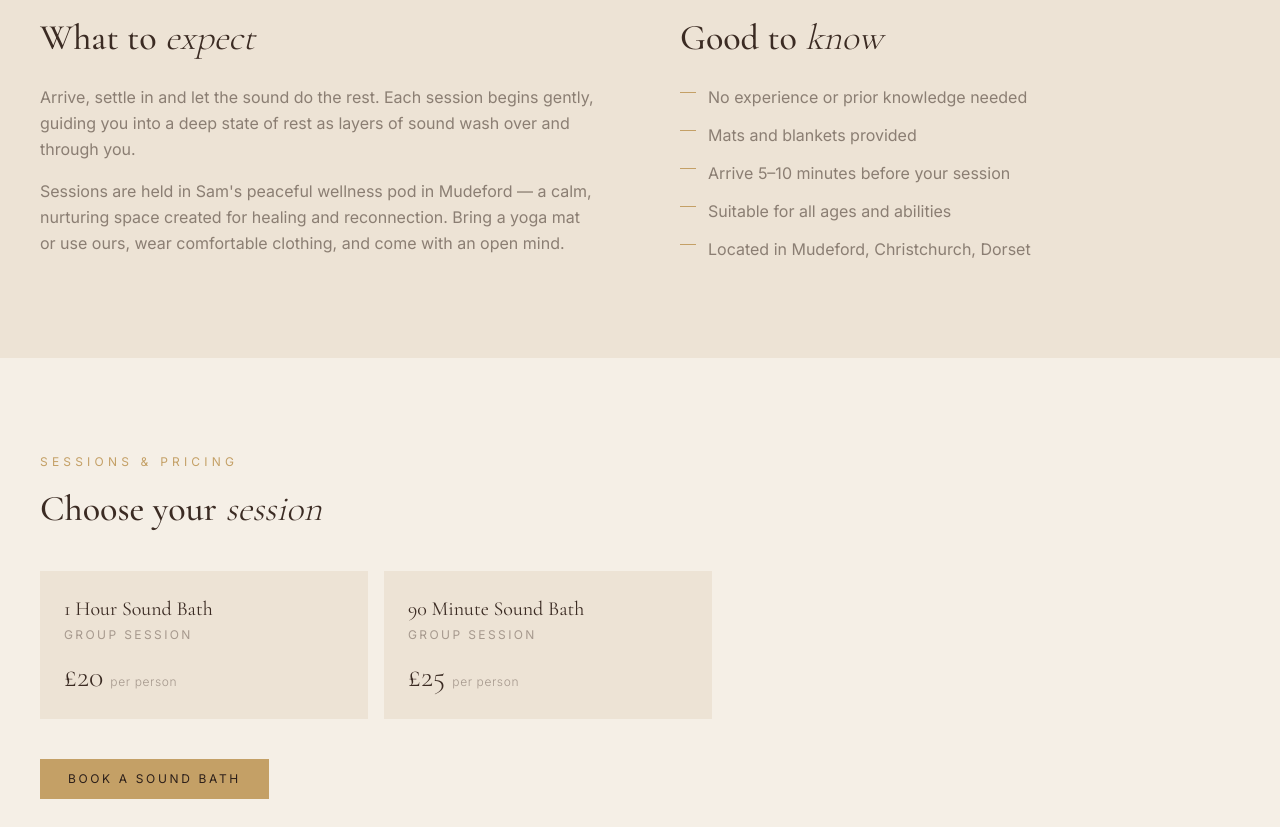
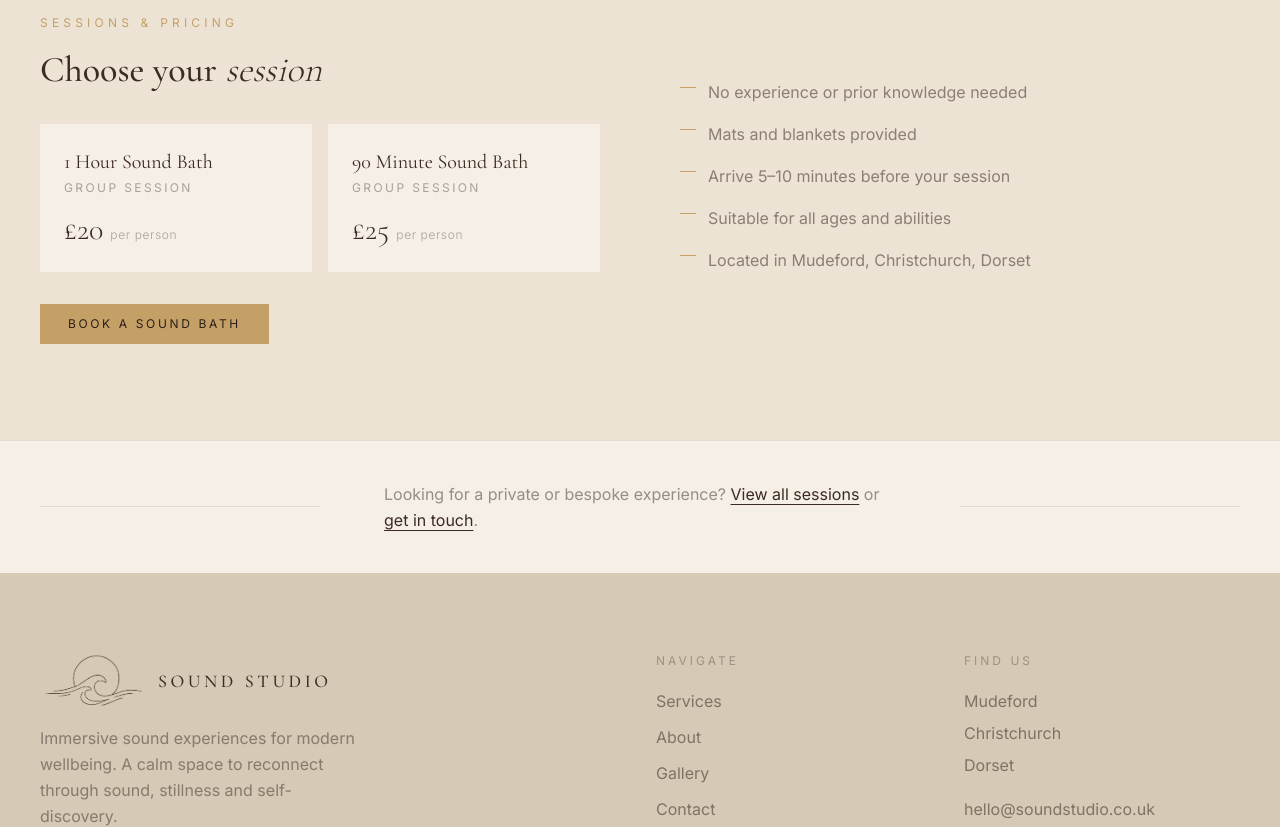
Before and after one commit to SteadyLabsPro/sound-studio, a Next.js app: page /group-sound-baths in a window 1280 px wide. Shown: the part 740-1567 px from the top of the page. Built offline with nearby package versions, Linux system fonts and the light colour scheme.

Commit message:
Group Sound Baths: remove expect/know section, merge bullets into pricing layout
Co-Authored-By: Claude Sonnet 4.6 <noreply@anthropic.com>

```diff
--- a/app/group-sound-baths/page.tsx
+++ b/app/group-sound-baths/page.tsx
@@ -66,27 +66,48 @@ export default function GroupSoundBathsPage() {
           </div>
         </section>
 
-        {/* About the session */}
-        <section className="bg-linen py-14 md:py-24">
-          <div className="max-w-7xl mx-auto px-6 md:px-10 grid grid-cols-1 lg:grid-cols-2 gap-10 lg:gap-20">
+        {/* Pricing + bullet points — bg-linen contrasts with cream above */}
+        <section id="pricing" className="bg-linen py-14 md:py-24">
+          <div className="max-w-7xl mx-auto px-6 md:px-10">
+            <div className="grid grid-cols-1 lg:grid-cols-2 gap-10 lg:gap-20">
 
+              {/* Left: heading + price cards + CTA */}
               <div>
-              <h2 className="font-display text-3xl md:text-4xl text-dark font-medium leading-tight mb-6">
-                What to <em className="font-light italic">expect</em>
+                <p className="font-sans text-[0.6rem] md:text-xs tracking-[0.35em] uppercase text-gold mb-4">
+                  Sessions &amp; Pricing
+                </p>
+                <h2 className="font-display text-3xl md:text-4xl text-dark font-medium leading-tight mb-8">
+                  Choose your <em className="font-light italic">session</em>
                 </h2>
-              <p className="font-sans text-sm md:text-base text-dark/55 leading-relaxed mb-4">
-                Arrive, settle in and let the sound do the rest. Each session begins gently, guiding you into a deep state of rest as layers of sound wash over and through you.
-              </p>
-              <p className="font-sans text-sm md:text-base text-dark/55 leading-relaxed">
-                Sessions are held in Sam&apos;s peaceful wellness pod in Mudeford — a calm, nurturing space created for healing and reconnection. Bring a yoga mat or use ours, wear comfortable clothing, and come with an open mind.
+                <div className="grid grid-cols-1 sm:grid-cols-2 gap-4 mb-8">
+                  <div className="bg-cream p-6">
+                    <p className="font-display text-xl text-dark mb-1">1 Hour Sound Bath</p>
+                    <p className="font-sans text-[0.6rem] md:text-xs tracking-[0.2em] uppercase text-dark/40 mb-4">Group Session</p>
+                    <p className="font-display text-3xl text-dark font-light">
+                      &pound;20 <span className="font-sans text-xs text-dark/40 tracking-wider">per person</span>
                     </p>
                   </div>
+                  <div className="bg-cream p-6">
+                    <p className="font-display text-xl text-dark mb-1">90 Minute Sound Bath</p>
+                    <p className="font-sans text-[0.6rem] md:text-xs tracking-[0.2em] uppercase text-dark/40 mb-4">Group Session</p>
+                    <p className="font-display text-3xl text-dark font-light">
+                      &pound;25 <span className="font-sans text-xs text-dark/40 tracking-wider">per person</span>
+                    </p>
+                  </div>
+                </div>
+                <a
+                  href="https://bookwhen.com/soundstudio"
+                  target="_blank"
+                  rel="noopener noreferrer"
+                  className="inline-flex items-center justify-center px-7 py-3 bg-gold text-ink text-[0.65rem] md:text-xs tracking-[0.22em] uppercase font-sans hover:bg-gold-light transition-colors duration-300 w-fit"
+                >
+                  Book a Sound Bath
+                </a>
+              </div>
 
-            <div>
-              <h2 className="font-display text-3xl md:text-4xl text-dark font-medium leading-tight mb-6">
-                Good to <em className="font-light italic">know</em>
-              </h2>
-              <ul className="flex flex-col gap-3">
+              {/* Right: bullet points */}
+              <div className="lg:pt-16">
+                <ul className="flex flex-col gap-4">
                   {[
                     "No experience or prior knowledge needed",
                     "Mats and blankets provided",
@@ -103,41 +124,6 @@ export default function GroupSoundBathsPage() {
               </div>
 
             </div>
-        </section>
-
-        {/* Pricing */}
-        <section id="pricing" className="bg-cream py-14 md:py-24">
-          <div className="max-w-7xl mx-auto px-6 md:px-10">
-            <p className="font-sans text-[0.6rem] md:text-xs tracking-[0.35em] uppercase text-gold mb-4">
-              Sessions &amp; Pricing
-            </p>
-            <h2 className="font-display text-3xl md:text-4xl text-dark font-medium leading-tight mb-10">
-              Choose your <em className="font-light italic">session</em>
-            </h2>
-            <div className="grid grid-cols-1 sm:grid-cols-2 gap-4 max-w-2xl mb-10">
-              <div className="bg-linen p-6">
-                <p className="font-display text-xl text-dark mb-1">1 Hour Sound Bath</p>
-                <p className="font-sans text-[0.6rem] md:text-xs tracking-[0.2em] uppercase text-dark/40 mb-4">Group Session</p>
-                <p className="font-display text-3xl text-dark font-light">
-                  &pound;20 <span className="font-sans text-xs text-dark/40 tracking-wider">per person</span>
-                </p>
-              </div>
-              <div className="bg-linen p-6">
-                <p className="font-display text-xl text-dark mb-1">90 Minute Sound Bath</p>
-                <p className="font-sans text-[0.6rem] md:text-xs tracking-[0.2em] uppercase text-dark/40 mb-4">Group Session</p>
-                <p className="font-display text-3xl text-dark font-light">
-                  &pound;25 <span className="font-sans text-xs text-dark/40 tracking-wider">per person</span>
-                </p>
-              </div>
-            </div>
-            <a
-              href="https://bookwhen.com/soundstudio"
-              target="_blank"
-              rel="noopener noreferrer"
-              className="inline-flex items-center justify-center px-7 py-3 bg-gold text-ink text-[0.65rem] md:text-xs tracking-[0.22em] uppercase font-sans hover:bg-gold-light transition-colors duration-300 w-fit"
-            >
-              Book a Sound Bath
-            </a>
           </div>
         </section>
 
```
Lines whose indentation alone changed are shown as unchanged.
